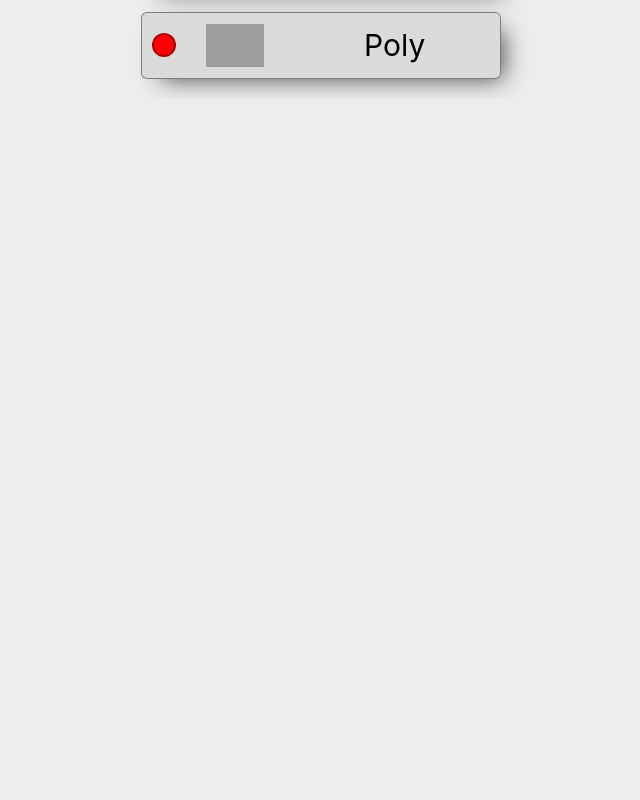
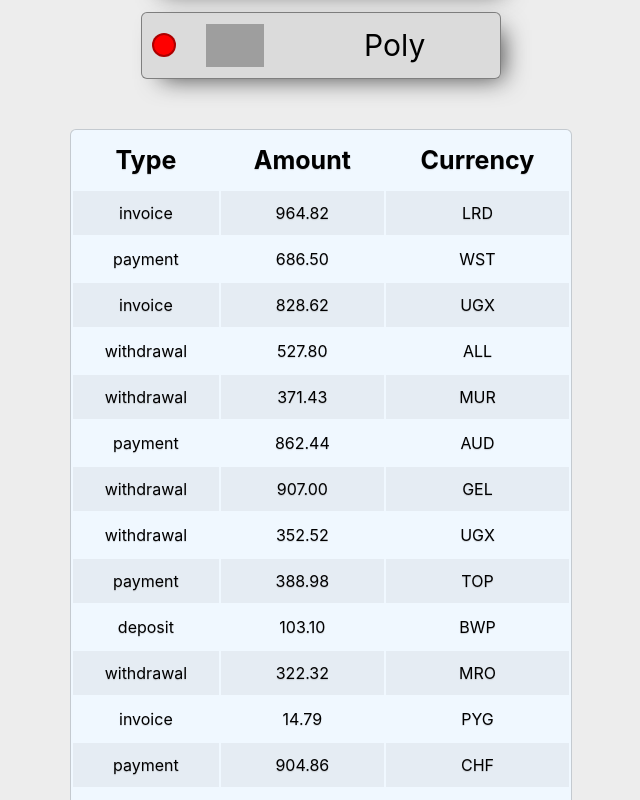
Before and after one commit to MakrFrost/goit-react-hw-01-components, a React (Create React App) app: page / in a window 1280 px wide. Shown: the part 1040-1840 px from the top of the page, without its empty margins (319-959 px from the left). Before the commit the page ends 1139 px from the top, so only its background shows below. Built offline with nearby package versions, Linux system fonts and the light colour scheme; grey boxes are pictures that could not be loaded.

Commit message:
Done 4th task

```diff
--- a/src/components/App.jsx
+++ b/src/components/App.jsx
@@ -11,6 +11,8 @@
 import friends from '../friends.json';
 
 // 4 завдання "Історія транзакцій"
+import TransactionHistory from './TransactionHistory/TransactionHistory';
+import transactions from '../transactions.json';
 
 export const App = () => {
   return (
@@ -24,6 +26,7 @@
       />
       <Statistics title="Upload stats" stats={data} />
       <FriendList friends={friends} />
+      <TransactionHistory transactions={transactions} />
     </>
   );
 };
--- /dev/null
+++ b/src/components/TransactionHistory/TransactionHistory.jsx
@@ -0,0 +1,40 @@
+import PropTypes from 'prop-types';
+import css from './TransactionHistory.module.css';
+
+function TransactionHistory({ transactions }) {
+  return (
+    <section className={css.section}>
+      <table className={css.table}>
+        <thead>
+          <tr className={css.string_title}>
+            <th className={css.string_box}>Type</th>
+            <th className={css.string_box}>Amount</th>
+            <th className={css.string_box}>Currency</th>
+          </tr>
+        </thead>
+        {transactions.map(transaction => (
+          <tbody key={transaction.id} className={css.body}>
+            <tr>
+              <td className={css.string_box}>{transaction.type}</td>
+              <td className={css.string_box}>{transaction.amount}</td>
+              <td className={css.string_box}>{transaction.currency}</td>
+            </tr>
+          </tbody>
+        ))}
+      </table>
+    </section>
+  );
+}
+
+TransactionHistory.propTypes = {
+  transactions: PropTypes.arrayOf(
+    PropTypes.shape({
+      id: PropTypes.string,
+      type: PropTypes.string,
+      amount: PropTypes.string,
+      currency: PropTypes.string,
+    })
+  ),
+};
+
+export default TransactionHistory;
--- /dev/null
+++ b/src/components/TransactionHistory/TransactionHistory.module.css
@@ -0,0 +1,28 @@
+.section {
+  margin-top: 50px;
+  margin-left: auto;
+  margin-right: auto;
+  margin-bottom: 50px;
+  width: 500px;
+
+  background-color: aliceblue;
+  border-radius: 6px;
+  border: 1px solid rgba(0, 0, 0, 0.185);
+}
+.table {
+  width: 100%;
+}
+.body {
+  width: 100%;
+}
+.body:nth-child(2n) {
+  background-color: rgba(0, 0, 0, 0.048);
+}
+.string_title {
+  font-size: 25px;
+}
+.string_box {
+  text-shadow: 0 1px 1px #2d20202a;
+  padding: 10px 20px;
+  text-align: center;
+}
--- /dev/null
+++ b/src/transactions.json
@@ -0,0 +1,122 @@
+[
+  {
+    "id": "1e0700a2-5183-4291-85cc-2065a036a683",
+    "type": "invoice",
+    "amount": "964.82",
+    "currency": "LRD"
+  },
+  {
+    "id": "a30f821b-4d25-4ff0-abdd-e340b3f0dd2b",
+    "type": "payment",
+    "amount": "686.50",
+    "currency": "WST"
+  },
+  {
+    "id": "44dca67a-8e5a-4798-bf8e-b15efd4e1abd",
+    "type": "invoice",
+    "amount": "828.62",
+    "currency": "UGX"
+  },
+  {
+    "id": "ea8ed3dc-2b68-4a53-905a-53ecb0adef33",
+    "type": "withdrawal",
+    "amount": "527.80",
+    "currency": "ALL"
+  },
+  {
+    "id": "ea76146a-0b00-4b80-bc02-a8c822176712",
+    "type": "withdrawal",
+    "amount": "371.43",
+    "currency": "MUR"
+  },
+  {
+    "id": "63ca02f9-d637-46b5-9237-f3b24425e029",
+    "type": "payment",
+    "amount": "862.44",
+    "currency": "AUD"
+  },
+  {
+    "id": "ed0263e8-59a5-4bf1-87e0-2bb88e53dc34",
+    "type": "withdrawal",
+    "amount": "907.00",
+    "currency": "GEL"
+  },
+  {
+    "id": "6013bad0-750c-4691-8bc2-d8f2b43969c4",
+    "type": "withdrawal",
+    "amount": "352.52",
+    "currency": "UGX"
+  },
+  {
+    "id": "252c7be4-8b06-4fa7-8d42-61fb835b70d5",
+    "type": "payment",
+    "amount": "388.98",
+    "currency": "TOP"
+  },
+  {
+    "id": "4eaab41b-b967-40ac-82ed-85fc66f646f1",
+    "type": "deposit",
+    "amount": "103.10",
+    "currency": "BWP"
+  },
+  {
+    "id": "9648a350-8469-42d5-8bf3-18090de5fe67",
+    "type": "withdrawal",
+    "amount": "322.32",
+    "currency": "MRO"
+  },
+  {
+    "id": "9c5c25fb-1a95-4b2f-8d1f-4c4426d677cc",
+    "type": "invoice",
+    "amount": "14.79",
+    "currency": "PYG"
+  },
+  {
+    "id": "43ef232c-80e9-4d6f-b48a-b22405620de3",
+    "type": "payment",
+    "amount": "904.86",
+    "currency": "CHF"
+  },
+  {
+    "id": "5161682e-e620-4019-ab0a-24ceb10fbd20",
+    "type": "withdrawal",
+    "amount": "307.08",
+    "currency": "NOK"
+  },
+  {
+    "id": "7b119d71-42e6-4c42-a141-6818b07bb9ff",
+    "type": "invoice",
+    "amount": "275.07",
+    "currency": "AWG"
+  },
+  {
+    "id": "a4f65722-65c4-4c28-b1f4-b8ed988bb205",
+    "type": "deposit",
+    "amount": "213.10",
+    "currency": "STD"
+  },
+  {
+    "id": "c6e5784b-0ca3-48d6-86e5-b5128af5a523",
+    "type": "invoice",
+    "amount": "116.11",
+    "currency": "CUP CUC"
+  },
+  {
+    "id": "c9ebed6a-3a02-4b49-ac0d-0534b51f2bfd",
+    "type": "invoice",
+    "amount": "878.67",
+    "currency": "HKD"
+  },
+  {
+    "id": "a4a98b0e-b22c-438b-9f83-de2df52110c8",
+    "type": "invoice",
+    "amount": "725.03",
+    "currency": "UYU UYI"
+  },
+  {
+    "id": "b39bfa7a-0166-4c47-94d6-87d20590f746",
+    "type": "payment",
+    "amount": "405.45",
+    "currency": "MDL"
+  }
+]
```
